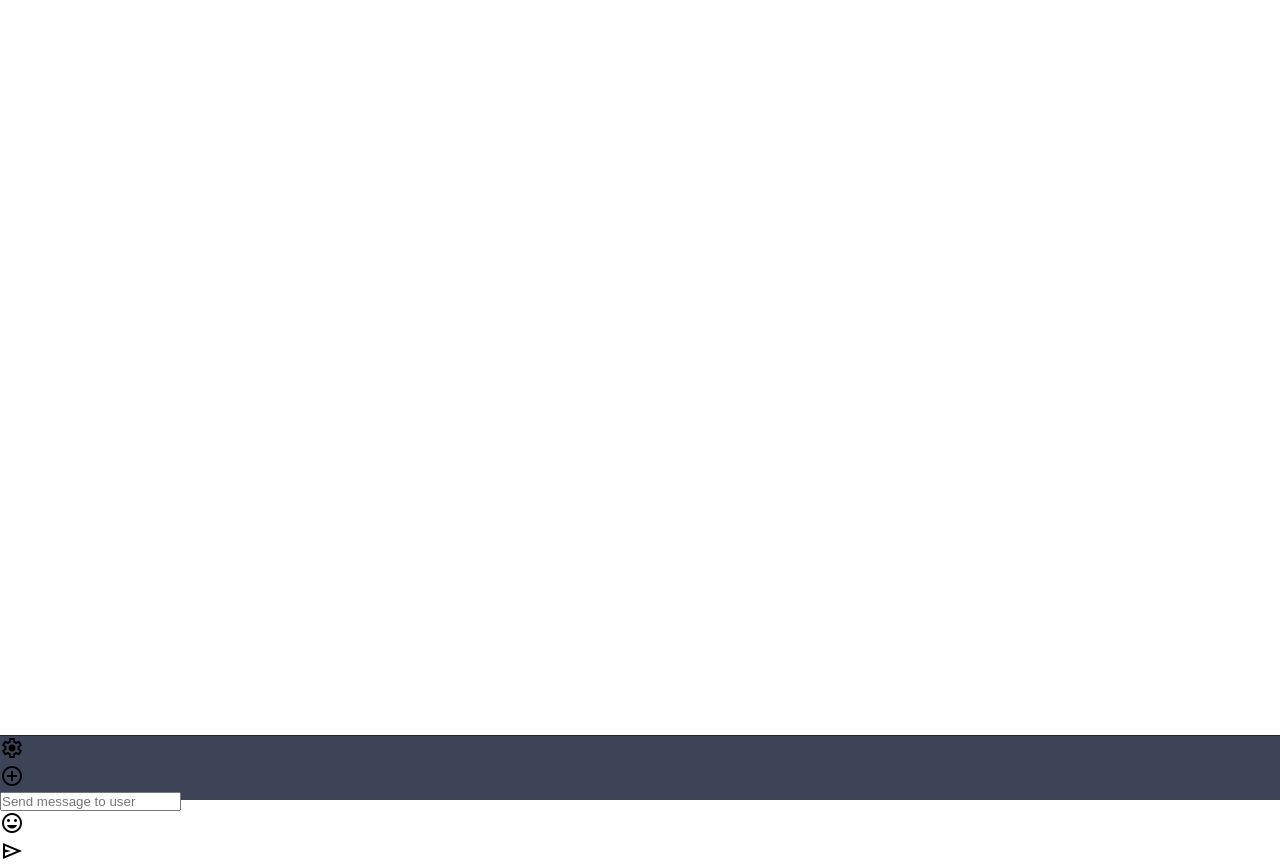
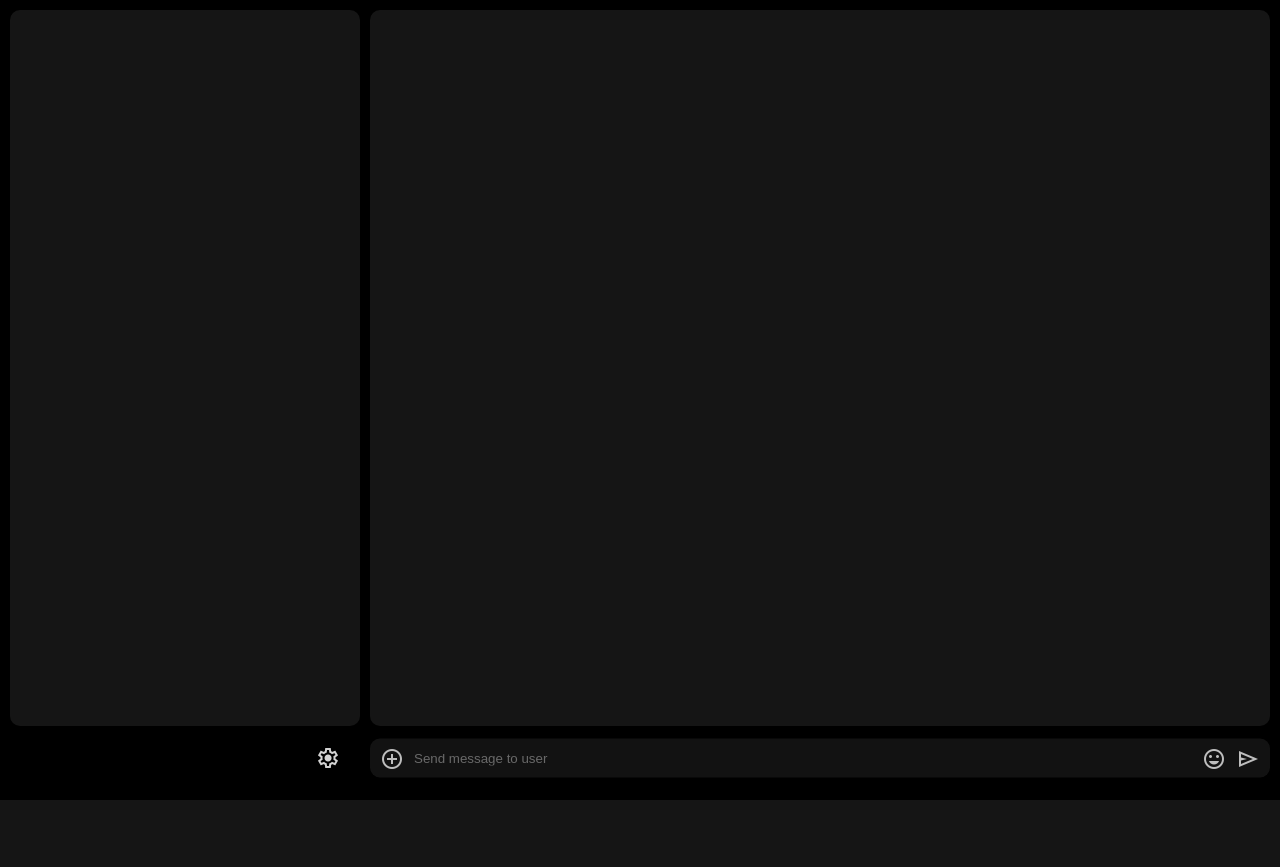
Before and after one commit to Raphael-Romeo/SilentChat, a Django app: page /app in a window 1280 px wide. After the commit the page ends 800 px from the top, so only its background shows below. Run offline with Django 5.2, Linux system fonts and the light colour scheme.

Commit message:
0.0.2d Update app.css

```diff
--- a/main/static/styles/app.css
+++ b/main/static/styles/app.css
@@ -6,27 +6,65 @@ body, .application-wrapper{
 }
 
 .application-wrapper{
+	background:var(--primary-color);
 	position:relative;
-	display:flex; /* Application wrapper will now hold side panel and page-view horizontally */
-	--primary-color: #31394d;
-	--primary-color-transparent: #31394df0;
-	--secondary-color: #3a4259;
-	--accent-color: #1a2239;
-	--side-panel-width: 0px;
+	--primary-color: black;
+	--secondary-color: #151515;
+	/*--secondary-color: #252525; Brighter secondary so I can see better */
+	--side-panel-width: 0px; /* for a smaller version set this to 64px */
 	--side-panel-extended-width: 350px;
+	--side-panel-compact-width: 76px;
+	--side-panel-margin: 0px;
 	--bottom-panel-height: 64px;
+	--bottom-panel-hidden: 0;
+	--bottom-panel-visible: 1;
+	--side-panel-opacity: 50%;
+	overflow-y:hidden;
+	min-width:640px;
+	min-height:320px;
 }
 
-.application-wrapper.side-panel-extended{
-	--side-panel-width: 350px;
+.h-wrapper{
+	display:flex;
+	padding:10px;
+	width:calc(100% - 20px);
+	height:calc(100% - 20px - var(--bottom-panel-height) * var(--bottom-panel-visible));
+	transition:height 0.2s ease;
+	position:relative;
+}
+
+.material-symbols-outlined{color:lightgray;font-size:24px;cursor:pointer;user-select:none;transition:color 0.2s ease, transform 0.2s ease;}
+
+.material-symbols-outlined:hover{color:white;transform:scale(1.05)}
+
+.button-icon{height:24px}
+
+.application-wrapper.side-panel-visible{
+	--side-panel-width: var(--side-panel-extended-width);
+	--side-panel-margin: 10px;
+	--side-panel-opacity: 100%;
+}
+
+.application-wrapper.side-panel-visible.side-panel-compact{
+	--side-panel-width: var(--side-panel-compact-width);
+	--side-panel-margin: 10px;
+	--side-panel-extended-width:180px;
+}
+
+.application-wrapper.bottom-panel-hidden{
+	--bottom-panel-hidden: 1;
+	--bottom-panel-visible: 0;
 }
 
 .side-panel-wrapper{
 	overflow:hidden;
-	height:100vh;
+	height:100%;
 	width:var(--side-panel-width);
-	background:var(--primary-color);
-	transition: transform 0.2s ease, width 0.2s ease;
+	background:var(--secondary-color);
+	transition: transform 0.2s ease, width 0.2s ease, margin 0.2s ease, opacity 0.2s ease;
+	border-radius:10px;
+	margin-right:var(--side-panel-margin);
+	opacity:var(--side-panel-opacity);
 }
 
 .side-panel{
@@ -34,27 +72,113 @@ body, .application-wrapper{
 }
 
 .page-view{
-	width:calc(100% - var(--side-panel-width));
-	height:100%;
+	border-radius:10px;
+	width:calc(100% - var(--side-panel-width) - var(--side-panel-margin) - 20px);
+	height:calc(100% - 20px);
+	transition:width 0.2s ease, height 0.2s ease, right 0.2s ease, top 0.2s ease, border-radius 0.2s ease, background 0.2s ease;
 	background:var(--secondary-color);
-	transition: width 0.2s ease;
-	backdrop-filter:blur(10px);
+	position:absolute;
+	right:10px;
+	top:10px;
+}
+
+.page-view-full-screen{
+	--side-panel-width: 0px;
+	--side-panel-extended-width: 0px;
+	--side-panel-compact-width: 0px;
+}.page-view-full-screen > .h-wrapper > .page-view{
+	width:100%;
+	right:0px;
+	top:0px;
+	border-radius:0px;
+	background:var(--primary-color);
+	height:calc(100% - 10px);
+}.page-view-full-screen > .bottom-panel > .user-details-wrapper{margin-right:0px;opacity:0%;}
+ .page-view-full-screen > .bottom-panel > .message-input-wrapper{width:calc(100% - 20px);transform:translateY(5px)}
+.chat-page{
+
 }
 
 .bottom-panel{
 	width: 100%;
 	height: var(--bottom-panel-height);
 	transition: transform 0.2s ease;
-	position:absolute;
-	bottom:0;
 	background:var(--primary-color-transparent);
 	border-top:1px solid var(--accent-color);
+	display:flex;
+	transform:translateY(calc(var(--bottom-panel-hidden) * 100%));
 }
 
-.bottom-panel.hidden{
-	transform:translateY(100%);
+.user-details-wrapper{
+	padding-top: 2.5px;
+	height:calc(100% - 25px);
+	width:var(--side-panel-extended-width);
+	display:flex;
+	margin-right: 10px;
+	transition:opacity 0.2s ease, margin 0.2s ease, width 0.2s ease;
 }
 
-.chat-zone{
+.user-details-card{
+	width:50%;
+}
+
+.user-details-actions{
+	padding:10px;
+	width:calc(50% - 20px);
+	display:flex;
+	align-items:center;
+	justify-content: flex-end;
+}
+
+.chat-page{
 	padding-bottom: calc(var(--bottom-panel-height) + 10px);
+	width:100%;
+	height:100%;
 }
+
+.chat-header{
+	background:var(--secondary-color-transparent);
+	backdrop-filter:blur(10px);
+}
+
+.message-input-wrapper{
+	height:100%;
+	width:calc(100% - var(--side-panel-extended-width) - 30px);
+	margin-left:10px;
+	display:flex;
+	justify-content:center;
+	transition:width 0.2s ease, transform 0.2s ease;
+	position:relative;
+}
+
+.message-input-box{
+	background:var(--secondary-color);
+	width:calc(100% - 20px);
+	max-width:1024px;
+	height:calc(100% - 25px);
+	opacity:90%;
+	transition:opacity 0.2s ease, transform 0.2s ease;
+	border-radius:10px;
+	transform:translateY(2.5px);
+	display:flex;
+	align-items:center;
+	padding-left:10px;
+	padding-right:10px;
+	gap:10px;
+	position:absolute;
+	bottom:25px;
+}
+
+.message-input-box:has(input.message-box:focus){opacity:100%;transform:translateY(0px);}
+
+.message-input-wrapper:hover > .message-input-box, .message-input-box-focused{
+	opacity:100%;
+	transform:translateY(0px);
+}
+
+.message-input-box-disabled{
+	opacity:0%;
+	transform:translate-y(45%);
+}
+
+input.message-box{background:transparent;width:100%;color:white;height:100%;outline:none;border:none;}
```
